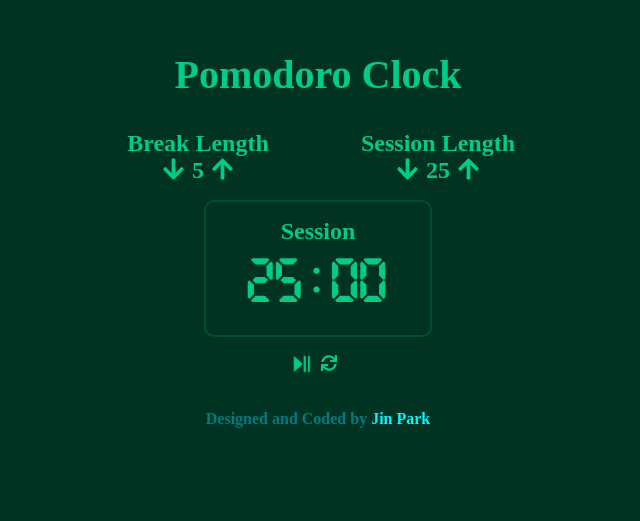
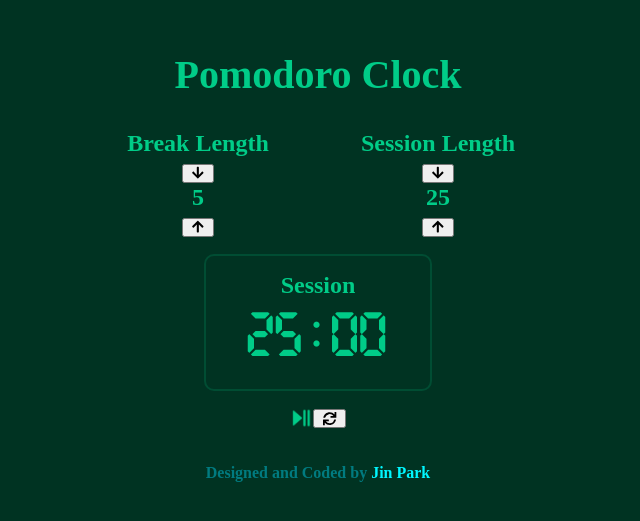
Before and after one commit to canadaprogrammer/pomodoro-clock, a React (Create React App) app: page / in a window 1280 px wide. Shown: the part 149-670 px from the top of the page, without its empty margins (322-962 px from the left). Built offline with nearby package versions, Linux system fonts and the light colour scheme.

Commit message:
Modified App.js for passing the test

```diff
--- a/src/App.js
+++ b/src/App.js
@@ -2,7 +2,7 @@ import React from 'react';
 import './App.css';
 import { FontAwesomeIcon } from '@fortawesome/react-fontawesome';
 import { faArrowDown, faArrowUp, faSync } from '@fortawesome/free-solid-svg-icons';
-import Moment from 'react-moment';
+// import Moment from 'react-moment';
 import iconPP from './images/iconplaypause1.png';
 
 class App extends React.Component {
@@ -11,10 +11,10 @@ class App extends React.Component {
     this.state = {
       break: 5,
       session: 25,
-      time: 25 * 60 * 1000,
+      time: 25 * 60,
       interval: '',
       on: 'session',
-      isPlay: false,
+      isPlay: false
     }
     this.startTimer = this.startTimer.bind(this);
     this.breakDec = this.breakDec.bind(this);
@@ -22,47 +22,61 @@ class App extends React.Component {
     this.sessionDec = this.sessionDec.bind(this);
     this.sessionInc = this.sessionInc.bind(this);
     this.reset = this.reset.bind(this);
+    this.display = this.display.bind(this);
+    this.startClock = this.startClock.bind(this);
+    this.decreaseCount = this.decreaseCount.bind(this);
+    this.status = this.status.bind(this);
   }
   breakDec() {
     if (this.state.isPlay) return;
-    if (this.state.break > 1) {
+    if (this.state.break !== 1) {
       this.setState({
         break: this.state.break - 1
       });
-    } else {
-      console.log('Break is allowed greater than 0 minute');
+      if (this.state.on === 'break') {
+        this.setState({
+          time: (this.state.break - 1) * 60
+        });
+      }
     }
   }
   breakInc() {
     if (this.state.isPlay) return;
-    if (this.state.break < 59) {
+    if (this.state.break !== 60) {
       this.setState({
         break: this.state.break + 1
       });
-    } else {
-      console.log('Break is allowed less than an hour');
+      if (this.state.on === 'break') {
+        this.setState({
+          time: (this.state.break + 1) * 60
+        });
+      }
     }
   }
   sessionDec() {
     if (this.state.isPlay) return;
-    if (this.state.session > 1) {
+    if (this.state.session !== 1) {
       this.setState({
-        session: this.state.session - 1,
-        time: (this.state.session - 1) * 60 * 1000,
+        session: this.state.session - 1
       });
-    } else {
-      console.log('Session is allowed greater than 0 minute');
+      if (this.state.on === 'session') {
+        this.setState({
+          time: (this.state.session - 1) * 60
+        });
+      }
     }
   }
   sessionInc() {
     if (this.state.isPlay) return;
-    if (this.state.session < 59) {
+    if (this.state.session !== 60) {
       this.setState({
-        session: this.state.session + 1,
-        time: (this.state.session + 1) * 60 * 1000,
+        session: this.state.session + 1
       });
-    } else {
-      console.log('Session is allowed less than an hour');
+      if (this.state.on === 'session') {
+        this.setState({
+          time: (this.state.session + 1) * 60
+        });
+      }
     }
   }
   changeStatus() {
@@ -70,7 +84,7 @@ class App extends React.Component {
     console.log('status: ' + status);
     this.setState({
       on: status,
-      time: this.state[status] * 60 * 1000
+      time: this.state[status] * 60
     });
   }
   startTimer() {
@@ -79,50 +93,89 @@ class App extends React.Component {
     this.setState({
       isPlay: !this.state.isPlay
     });
-    console.log(this.state.isPlay);
-
-    let interval = Date.now() - Date.now() + 1000;
 
     if (!this.state.isPlay) {
+      this.startClock();
       // set interval
+      // this.setState({
+      //   interval: setInterval( () => {
+      //     // check time is greater than 0
+      //     // // if greater, keep going
+      //     // // if less, change status
+      //     if (this.state.time === 0) {
+      //       this.changeStatus();
+      //     } else {
+      //       this.setState({
+      //         time: this.state.time - 1
+      //       });
+      //     }
+      //     console.log(this.state.time);
+      //   }, 1000)
+      // })
+    } else {
+      // clear interval
+      this.setState({
+        interval: clearInterval(this.state.interval)
+      });
+    }
+  }
+  startClock() {
     this.setState({
       interval: setInterval( () => {
         // check time is greater than 0
         // // if greater, keep going
         // // if less, change status
-          if (this.state.time === 0) {
-            this.changeStatus();
-          } else {
-            this.setState({
-              time: Math.ceil( (this.state.time - interval ) / 1000 ) * 1000
-            });
-          }
-
+        // if (this.state.time === 0) {
+        //   this.changeStatus();
+        // } else {
+        //   this.setState({
+        //     time: this.state.time - 1
+        //   });
+        // }
+        this.decreaseCount();
+        this.status();
         console.log(this.state.time);
       }, 1000)
     })
-    } else {
-      // clear interval
-      // save startTime
+  }
+  decreaseCount() {
+    this.setState({
+      time: this.state.time - 1
+    });
+  }
+  status() {
+    if (this.state.time < 0) {
       this.setState({
         interval: clearInterval(this.state.interval)
       });
+      this.changeStatus();
+      this.startClock();
     }
   }
   reset() {
     this.setState({
       break: 5,
       session: 25,
-      time: 25 * 60 * 1000,
+      time: 25 * 60,
       interval: clearInterval(this.state.interval),
       on: 'session',
-      isPlay: false,
+      isPlay: false
     });
+    this.audioBeep.pause();
+    this.audioBeep.currentTime = 0;
+
   }
-
+  display() {
+    let mm = Math.floor(this.state.time / 60);
+    let ss = this.state.time - (mm * 60);
+    const format = t => {
+      return ('0' + t).slice(-2);
+    }
+    return format(mm) + ':' + format(ss);
+  }
   componentDidUpdate() {
     if (this.state.time === 0 ) {
-      document.querySelector('audio').play();
+      this.audioBeep.play();
     }
   }
   render() {
@@ -138,35 +191,232 @@ class App extends React.Component {
           <main>
             <div className="length-wrap">
               <div className="length">
-                <p id="break-label">Break Length</p>
-                <FontAwesomeIcon id="break-decrement" icon={faArrowDown} style={iconStyle} onClick={this.breakDec}/>
-                <span id="break-length">{this.state.break}</span>
-                <FontAwesomeIcon id="break-increment" icon={faArrowUp} style={iconStyle} onClick={this.breakInc}/>
+                <div id="break-label">Break Length</div>
+                <button id="break-decrement" onClick={this.breakDec}> <FontAwesomeIcon icon={faArrowDown} style={iconStyle}/></button>
+                <div id="break-length">{this.state.break}</div>
+                <button id="break-increment" onClick={this.breakInc}><FontAwesomeIcon icon={faArrowUp} style={iconStyle} /></button>
               </div>
               <div className="length">
-                <p id="session-label">Session Length</p>
-                <FontAwesomeIcon id="session-decrement" icon={faArrowDown} style={iconStyle} onClick={this.sessionDec}/>
-                <span id="session-length">{this.state.session}</span>
-                <FontAwesomeIcon id="session-increment" icon={faArrowUp} style={iconStyle} onClick={this.sessionInc}/>
+                <div id="session-label">Session Length</div>
+                <button  id="session-decrement" onClick={this.sessionDec}><FontAwesomeIcon icon={faArrowDown} style={iconStyle}/></button>
+                <div id="session-length">{this.state.session}</div>
+                <button id="session-increment" onClick={this.sessionInc}><FontAwesomeIcon icon={faArrowUp} style={iconStyle}/> </button>
               </div>
             </div>
             <div className="timer-wrap">
-              <p id="timer-label">{this.state.on.charAt(0).toUpperCase() + this.state.on.slice(1)}</p>
-              <Moment id="time-left" format="mm:ss">{this.state.time}</Moment>
+              <div id="timer-label">{this.state.on.charAt(0).toUpperCase() + this.state.on.slice(1)}</div>
+              <div id="time-left">{this.display()}</div>
             </div>
             <div className="buttons">
               <button id="start_stop" onClick={this.startTimer}><img src={iconPP} alt="play and pause button"/></button>
-              <FontAwesomeIcon id="reset" icon={faSync} style={iconStyle} onClick={this.reset}/>
+              <button id="reset" onClick={this.reset}><FontAwesomeIcon icon={faSync} style={iconStyle}/></button>
             </div>
           </main>
           <footer>
             <p>Designed and Coded by <a rel="noopener noreferrer" href="https://developerjinpark.github.io/" target="_blank">Jin Park</a></p>
           </footer>
-          <audio id="beep" ref="beep" src="https://goo.gl/65cBl1" />
+          <audio id="beep" preload="auto" ref={(audio) => {this.audioBeep = audio;}} src="https://goo.gl/65cBl1" />
         </div>
       </div>
     );
   }
 }
 
+
+// class TimerLengthControl extends React.Component {
+//   render() {
+//     return (
+//       <div className="length-control">
+//         <div id={this.props.titleID}>
+//           {this.props.title}
+//         </div>
+//         <button id={this.props.minID}
+//           className="btn-level" value="-"
+//           onClick={this.props.onClick}>
+//           <i className="fa fa-arrow-down fa-2x"/>
+//         </button>
+//         <div id={this.props.lengthID} className="btn-level">
+//           {this.props.length}
+//         </div>
+//         <button id={this.props.addID}
+//           className="btn-level" value="+"
+//           onClick={this.props.onClick}>
+//           <i className="fa fa-arrow-up fa-2x"/>
+//         </button>
+//       </div>
+//     )
+//   }
+// };
+
+// class App extends React.Component {
+//   constructor(props) {
+//     super(props);
+//     this.state = {
+//       brkLength: 5,
+//       seshLength: 25,
+//       timerState: 'stopped',
+//       timerType: 'Session',
+//       timer: 1500,
+//       intervalID: '',
+//       alarmColor: {color: 'white'}
+//     }
+//     this.setBrkLength = this.setBrkLength.bind(this);
+//     this.setSeshLength = this.setSeshLength.bind(this);
+//     this.lengthControl = this.lengthControl.bind(this);
+//     this.timerControl = this.timerControl.bind(this);
+//     this.beginCountDown = this.beginCountDown.bind(this);
+//     this.decrementTimer = this.decrementTimer.bind(this);
+//     this.phaseControl = this.phaseControl.bind(this);
+//     this.warning = this.warning.bind(this);
+//     this.buzzer = this.buzzer.bind(this);
+//     this.switchTimer = this.switchTimer.bind(this);
+//     this.clockify = this.clockify.bind(this);
+//     this.reset = this.reset.bind(this);
+//   }
+//   setBrkLength(e) {
+//     this.lengthControl('brkLength', e.currentTarget.value,
+//     this.state.brkLength, 'Session');
+//   }
+//   setSeshLength(e) {
+//     this.lengthControl('seshLength', e.currentTarget.value,
+//     this.state.seshLength, 'Break');
+//   }
+//   lengthControl(stateToChange, sign, currentLength, timerType) {
+//     if (this.state.timerState == 'running') return;
+//     if (this.state.timerType == timerType) {
+//       if (sign == "-" && currentLength != 1 ) {
+//         this.setState({[stateToChange]: currentLength - 1});
+//       } else if (sign == "+" && currentLength != 60) {
+//         this.setState({[stateToChange]: currentLength + 1});
+//       }
+//     } else {
+//       if (sign == "-" && currentLength != 1 ) {
+//         this.setState({[stateToChange]: currentLength - 1,
+//         timer: currentLength * 60 - 60});
+//       } else if (sign == "+" && currentLength != 60) {
+//         this.setState({[stateToChange]: currentLength + 1,
+//         timer: currentLength * 60 + 60});
+//       }
+//     }
+//   }
+//   timerControl() {
+//     let control = this.state.timerState === 'stopped' ? (
+//       this.beginCountDown(),
+//       this.setState({timerState: 'running'})
+//     ) : (
+//       this.setState({timerState: 'stopped', intervalID: clearInterval(this.state.intervalID)})
+//     );
+//   }
+//   beginCountDown() {
+//     this.setState({
+//       intervalID: setInterval(() => {
+//         this.decrementTimer();
+//         this.phaseControl();
+//       }, 1000)
+//     })
+//   }
+//   decrementTimer() {
+//     this.setState({timer: this.state.timer - 1});
+//   }
+//   phaseControl() {
+//     let timer = this.state.timer;
+//     this.warning(timer);
+//     this.buzzer(timer);
+//     if (timer < 0) {
+//       this.setState({
+//         intervalID: clearInterval(this.state.intervalID)
+//       });
+//       this.beginCountDown();
+//       if (this.state.timerType === 'Session') {
+//         this.switchTimer(this.state.brkLength * 60, 'Break');
+//       } else {
+//         this.switchTimer(this.state.seshLength * 60, 'Session');
+//       }
+//     }
+//   }
+//   warning(_timer) {
+//     let warn = _timer < 61 ?
+//     this.setState({alarmColor: {color: '#a50d0d'}}) :
+//     this.setState({alarmColor: {color: 'white'}});
+//   }
+//   buzzer(_timer) {
+//     if (_timer === 0) {
+//       this.audioBeep.play();
+//     }
+//   }
+//   switchTimer(num, str) {
+//     this.setState({
+//       timer: num,
+//       timerType: str,
+//       alarmColor: {color: 'white'}
+//     })
+//   }
+//   clockify() {
+//     let minutes = Math.floor(this.state.timer / 60);
+//     let seconds = this.state.timer - minutes * 60;
+//     seconds = seconds < 10 ? '0' + seconds : seconds;
+//     minutes = minutes < 10 ? '0' + minutes : minutes;
+//     return minutes + ':' + seconds;
+//   }
+//   reset() {
+//     this.setState({
+//       brkLength: 5,
+//       seshLength: 25,
+//       timerState: 'stopped',
+//       timerType: 'Session',
+//       timer: 1500,
+//       intervalID: clearInterval(this.state.intervalID),
+//       alarmColor: {color: 'white'}
+//     });
+//     this.audioBeep.pause();
+//     this.audioBeep.currentTime = 0;
+//   }
+//   render() {
+//     return (
+//       <div>
+//         <div className="main-title">
+//           Pomodoro Clock
+//         </div>
+//         <TimerLengthControl
+//           titleID="break-label"   minID="break-decrement"
+//           addID="break-increment" lengthID="break-length"
+//           title="Break Length"    onClick={this.setBrkLength}
+//           length={this.state.brkLength}/>
+//         <TimerLengthControl
+//           titleID="session-label"   minID="session-decrement"
+//           addID="session-increment" lengthID="session-length"
+//           title="Session Length"    onClick={this.setSeshLength}
+//           length={this.state.seshLength}/>
+//         <div className="timer" style={this.state.alarmColor}>
+//           <div className="timer-wrapper">
+//             <div id='timer-label'>
+//               {this.state.timerType}
+//             </div>
+//             <div id='time-left'>
+//               {this.clockify()}
+//             </div>
+//           </div>
+//         </div>
+//         <div className="timer-control">
+//           <button id="start_stop" onClick={this.timerControl}>
+//             <i className="fa fa-play fa-2x"/>
+//             <i className="fa fa-pause fa-2x"/>
+//           </button>
+//           <button id="reset" onClick={this.reset}>
+//             <i className="fa fa-refresh fa-2x"/>
+//           </button>
+//         </div>
+//         <div className="author"> Designed and Coded by <br />
+//           <a target="_blank" href="https://goo.gl/6NNLMG">
+//             Peter Weinberg
+//           </a>
+//         </div>
+//         <audio id="beep" preload="auto"
+//           src="https://goo.gl/65cBl1"
+//           ref={(audio) => { this.audioBeep = audio; }} />
+//       </div>
+//     )
+//   }
+// };
+
 export default App;
```
Lines whose indentation alone changed are shown as unchanged.
